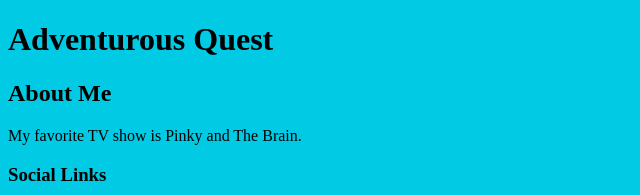
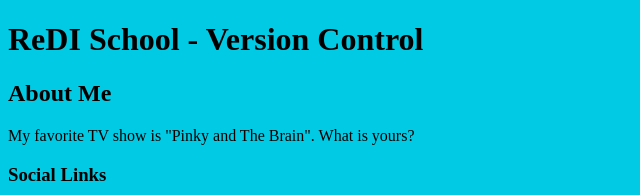
Before and after one commit to latacui2050/ReDI-VCS, a plain HTML site: page index.html in a window 1280 px wide. Shown: the top 195 px of the page, without its empty margins (0-640 px from the left). Drawn offline with Linux system fonts and the light colour scheme.

Commit message:
Modify the page to be more relevant to the course

```diff
--- a/index.html
+++ b/index.html
@@ -10,7 +10,7 @@
 <body>
 
     <header>
-        <h1>Adventurous Quest</h1>
+        <h1>ReDI School - Version Control</h1>
     </header>
 
     <div class="container">
@@ -21,7 +21,7 @@
     <aside>
         <h2>About Me</h2>
 
-        <p>My favorite TV show is Pinky and The Brain.</p>
+        <p>My favorite TV show is "Pinky and The Brain". What is yours?</p>
     </aside>
     <footer>
         <section>
```
